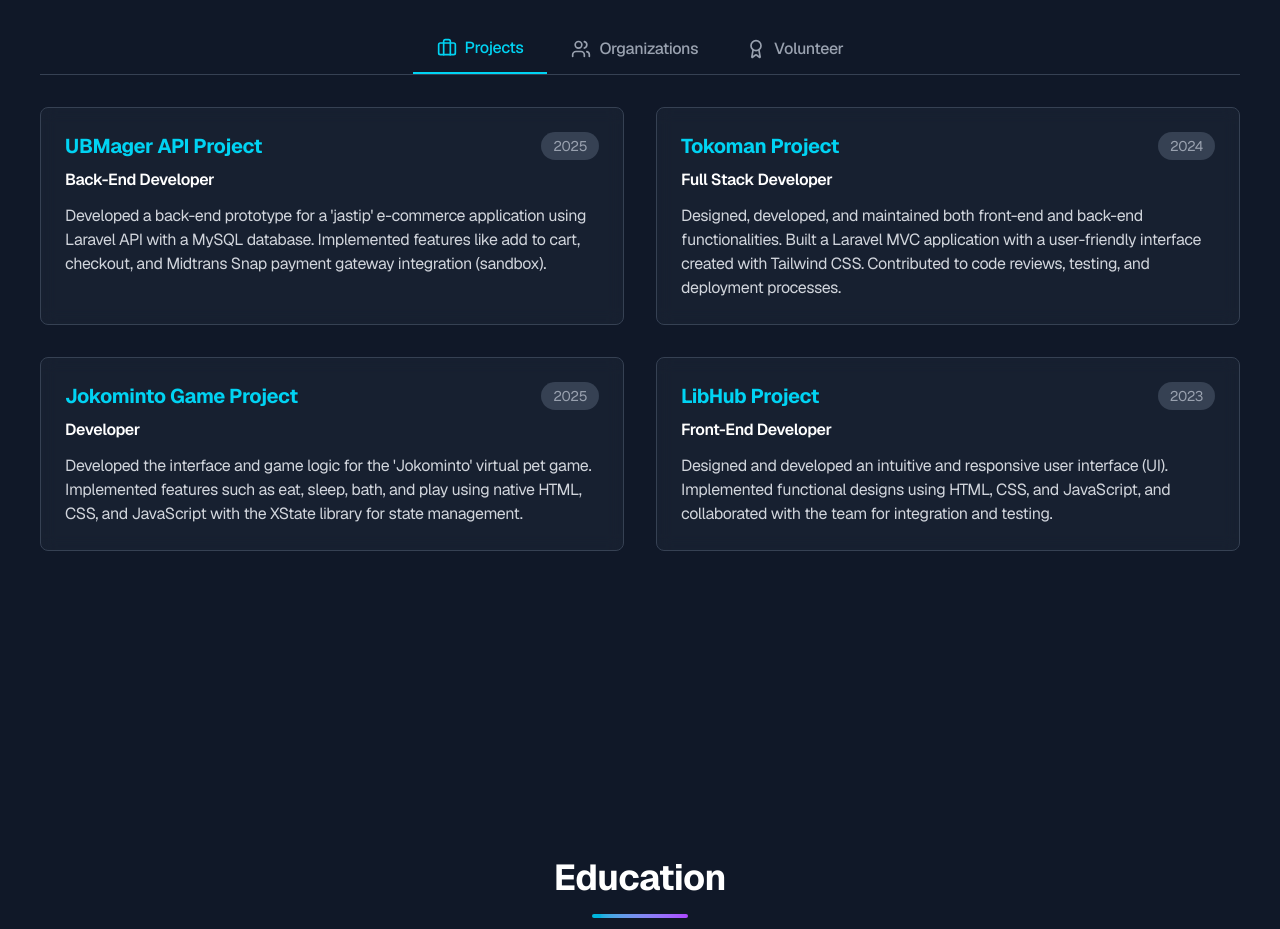
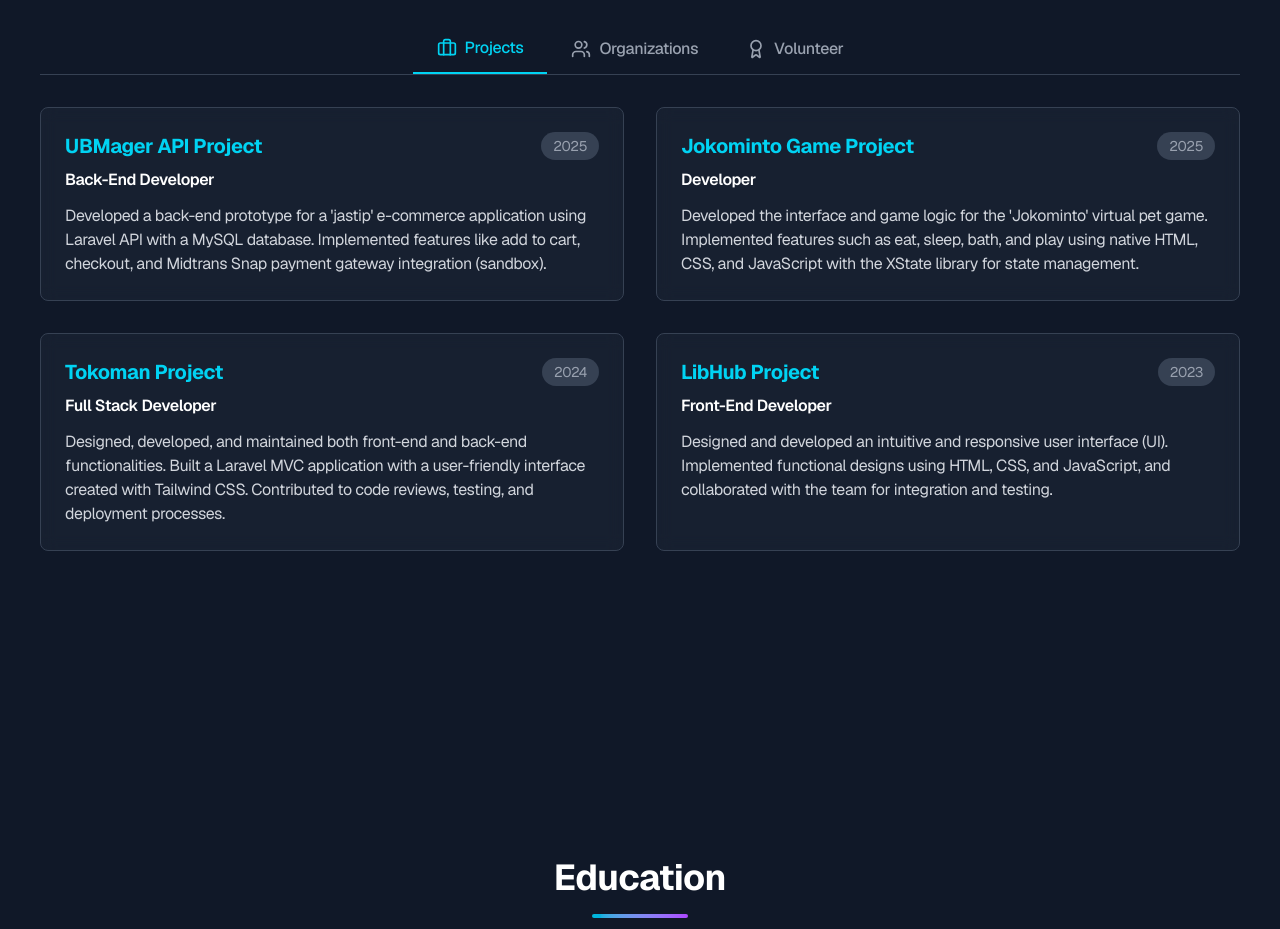
Before and after one commit to fafa123id/portofolio-fafa, a Next.js app: page / in a window 1280 px wide. Shown: the part 1780-2709 px from the top of the page. Built offline with nearby package versions, Linux system fonts and the light colour scheme.

Commit message:
improve indexes in experiences

```diff
--- a/app/page.js
+++ b/app/page.js
@@ -41,7 +41,7 @@ const content = {
     experience: {
       title: "Professional Experience",
       tabs: ["Projects", "Organizations", "Volunteer"],
-      projects: [ { title: "UBMager API Project", role: "Back-End Developer", year: "2025", description: "Developed a back-end prototype for a 'jastip' e-commerce application using Laravel API with a MySQL database. Implemented features like add to cart, checkout, and Midtrans Snap payment gateway integration (sandbox)." }, { title: "Tokoman Project", role: "Full Stack Developer", year: "2024", description: "Designed, developed, and maintained both front-end and back-end functionalities. Built a Laravel MVC application with a user-friendly interface created with Tailwind CSS. Contributed to code reviews, testing, and deployment processes." }, { title: "Jokominto Game Project", role: "Developer", year: "2025", description: "Developed the interface and game logic for the 'Jokominto' virtual pet game. Implemented features such as eat, sleep, bath, and play using native HTML, CSS, and JavaScript with the XState library for state management." }, { title: "LibHub Project", role: "Front-End Developer", year: "2023", description: "Designed and developed an intuitive and responsive user interface (UI). Implemented functional designs using HTML, CSS, and JavaScript, and collaborated with the team for integration and testing." } ],
+      projects: [ { title: "UBMager API Project", role: "Back-End Developer", year: "2025", description: "Developed a back-end prototype for a 'jastip' e-commerce application using Laravel API with a MySQL database. Implemented features like add to cart, checkout, and Midtrans Snap payment gateway integration (sandbox)." }, { title: "Jokominto Game Project", role: "Developer", year: "2025", description: "Developed the interface and game logic for the 'Jokominto' virtual pet game. Implemented features such as eat, sleep, bath, and play using native HTML, CSS, and JavaScript with the XState library for state management." },{ title: "Tokoman Project", role: "Full Stack Developer", year: "2024", description: "Designed, developed, and maintained both front-end and back-end functionalities. Built a Laravel MVC application with a user-friendly interface created with Tailwind CSS. Contributed to code reviews, testing, and deployment processes." },{ title: "LibHub Project", role: "Front-End Developer", year: "2023", description: "Designed and developed an intuitive and responsive user interface (UI). Implemented functional designs using HTML, CSS, and JavaScript, and collaborated with the team for integration and testing." } ],
       organizations: [ { title: "K-Risma - Brawijaya University", role: "Visual Communication Design Staff", year: "2023-2024", description: "Responsible for designing visual materials for event promotion (posters, banners, social media graphics). Collaborated with the team to develop creative concepts aligned with the event's identity." } ],
       volunteers: [ { title: "HOLOGY 7.0 Work Program - BEM Filkom UB", role: "Equipment Staff", year: "2024", description: "Provided and managed the necessary equipment during the event. Compiled an equipment inventory and coordinated with the team to ensure efficient usage." }, { title: "Code 2023 Work Program - KRISMA, UB", role: "Documentation, Decoration, Multimedia Staff", year: "2023", description: "Responsible for documenting the entire work program and developing creative concepts for photo and video publication materials." } ]
     },
```
